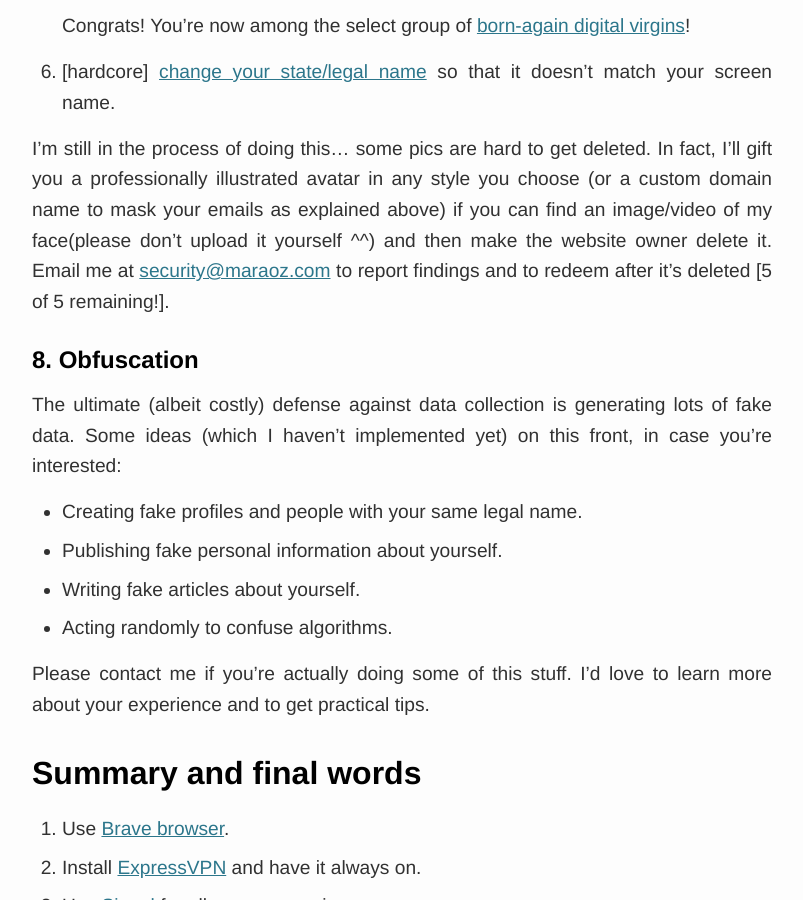
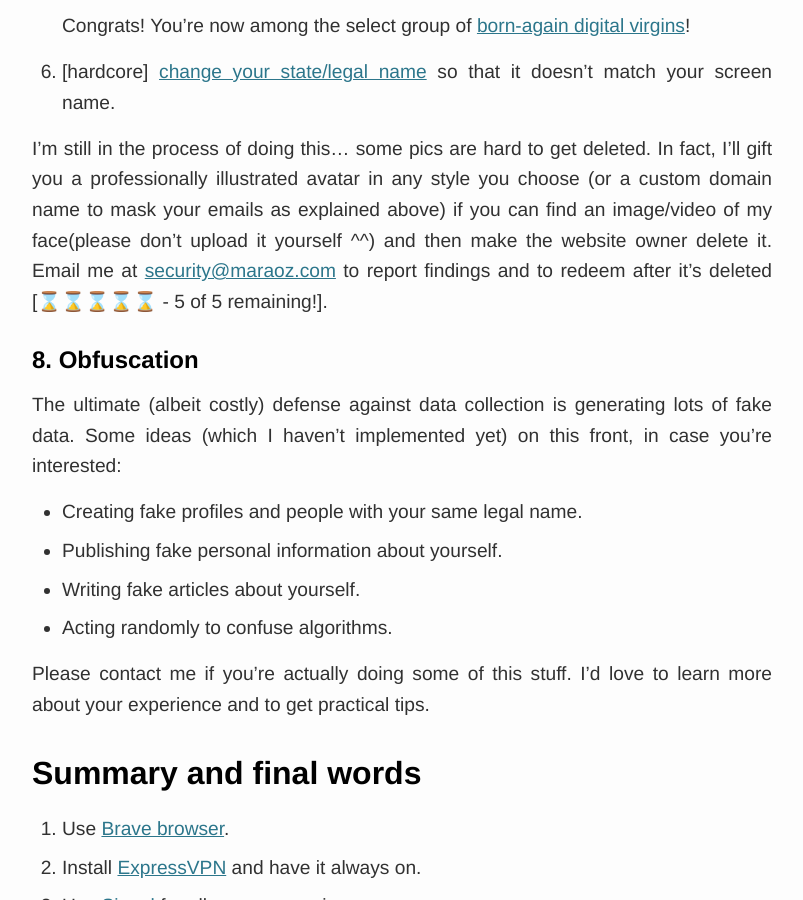
Before and after one commit to tobyornottobe/maraoz.github.io, a Jekyll site: the page built from _posts/2021-04-06-dark-tech.md, in a window 1280 px wide and 900 px high, scrolled down 5880 px. Shown: the whole window, without its empty margins (238-1041 px from the left). Built offline with Jekyll 4.4.1, drawn with Linux system fonts in a browser that asks for light colours.

```diff
--- a/_posts/2021-04-06-dark-tech.md
+++ b/_posts/2021-04-06-dark-tech.md
@@ -96,7 +96,7 @@ Here's a short guide (although following it is a long, gruelling process) on how
 6. [hardcore] [change your state/legal name](https://twitter.com/dan_abramov/status/1378737515331530759) so that it doesn't match your screen name.
 
 I'm still in the process of doing this... some pics are hard to get deleted.
-In fact, I'll gift you a professionally illustrated avatar in any style you choose (or a custom domain name to mask your emails as explained above) if you can find an image/video of my face(please don't upload it yourself ^^) and then make the website owner delete it. Email me at [security@maraoz.com](mailto:security@maraoz.com) to report findings and to redeem after it's deleted [5 of 5 remaining!].
+In fact, I'll gift you a professionally illustrated avatar in any style you choose (or a custom domain name to mask your emails as explained above) if you can find an image/video of my face(please don't upload it yourself ^^) and then make the website owner delete it. Email me at [security@maraoz.com](mailto:security@maraoz.com) to report findings and to redeem after it's deleted [⌛⌛⌛⌛⌛ - 5 of 5 remaining!].
 
 ### 8. Obfuscation
 The ultimate (albeit costly) defense against data collection is generating lots of fake data. Some ideas (which I haven't implemented yet) on this front, in case you're interested:
```
